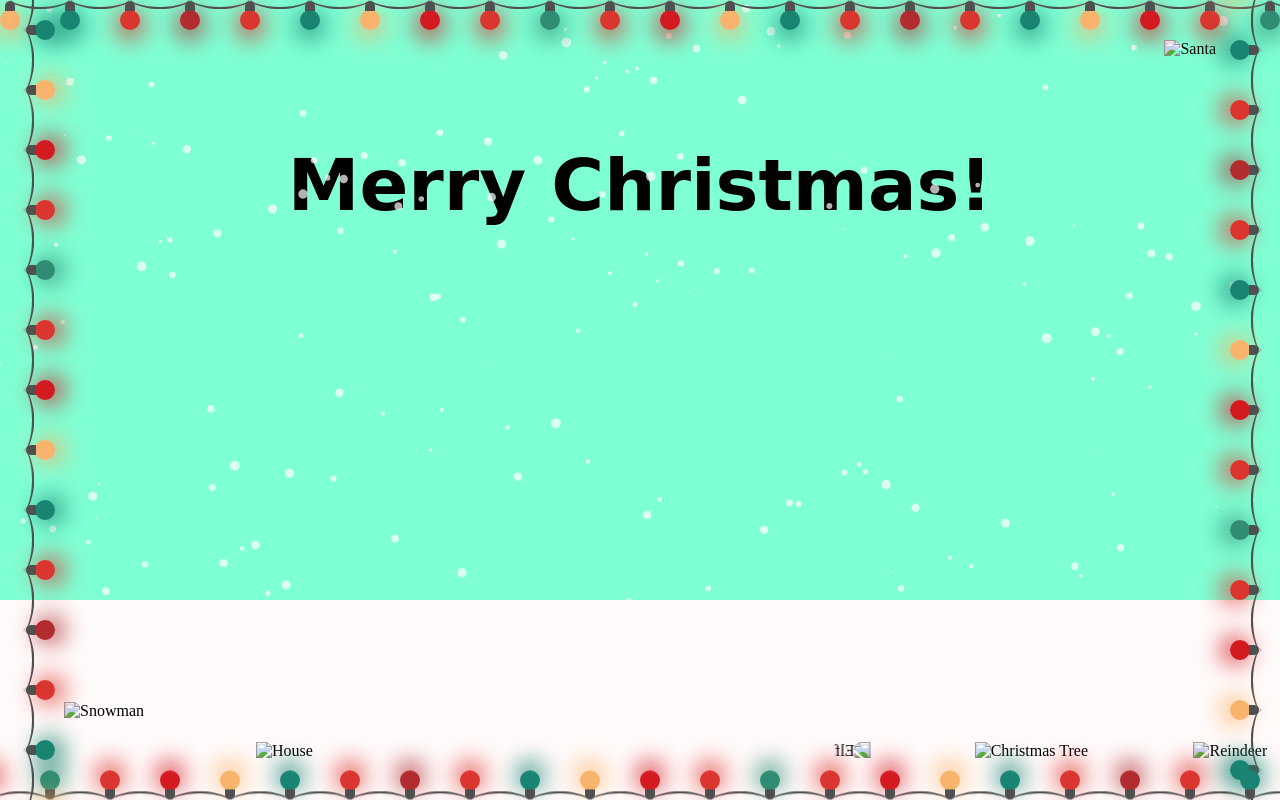
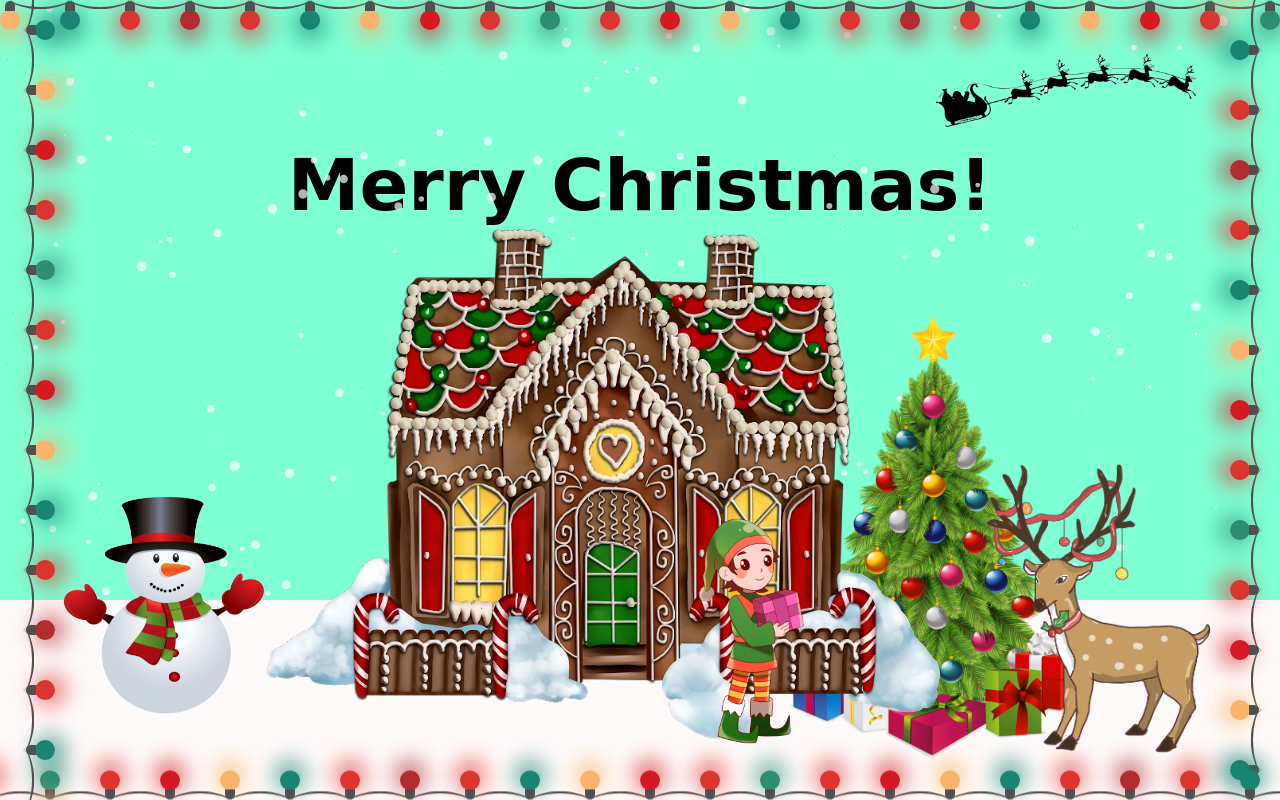
Before and after one commit to NeedMoreStrength/Merry-Christmas-2022-, a plain HTML site: page index.html in a window 1280 px wide. Drawn offline with nearby package versions, Linux system fonts and the light colour scheme; the site is published under a folder, as on GitHub Pages, so addresses that start at the root find nothing; a web font is replaced by a local one.

Commit message:
Add files via upload

```diff
--- a/index.html
+++ b/index.html
@@ -18,12 +18,12 @@
          <div class="title">
              <h1 class="main-title">Merry Christmas!</h1>
          </div>
-         <img src="/snowman.png" alt="Snowman" id="snowman">
-         <img src="/santa.png" alt="Santa" id="santa">
-         <img src="/tree.png" alt="Christmas Tree" id="tree">
-         <img src="/deer.png" alt="Reindeer" id="deer">
-         <img src="/house.png" alt="House" id="house">
-         <img src="/elf.png" alt="Elf" id="elf">
+         <img src="snowman.png" alt="Snowman" id="snowman">
+         <img src="santa.png" alt="Santa" id="santa">
+         <img src="tree.png" alt="Christmas Tree" id="tree">
+         <img src="deer.png" alt="Reindeer" id="deer">
+         <img src="house.png" alt="House" id="house">
+         <img src="elf.png" alt="Elf" id="elf">
          <div id="ground"></div>
     </main>
     <script src="main.js"></script>
```
